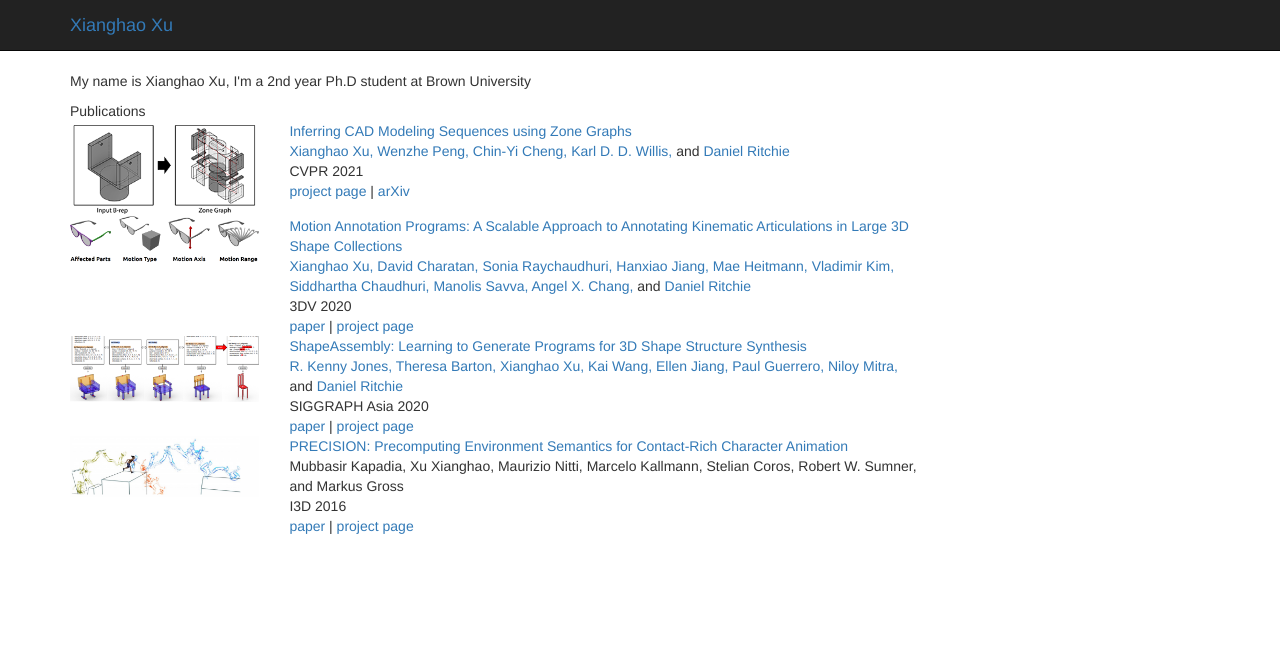
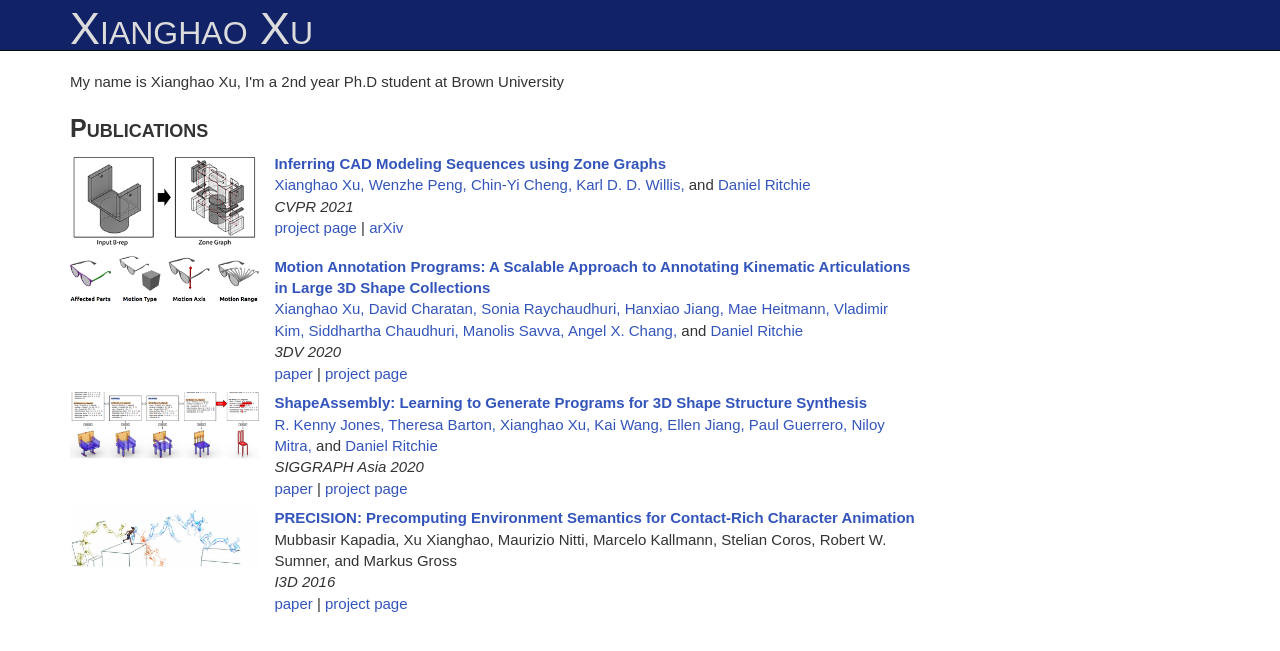
Before and after one commit to xxh43/xxh43.github.io, a Jekyll site: the page built from index.html, in a window 1280 px wide. Shown: the top 651 px of the page. Built offline with Jekyll 4.4.1, drawn with Linux system fonts in a browser that asks for light colours.

Commit message:
Update head.html

```diff
--- a/_includes/head.html
+++ b/_includes/head.html
@@ -9,4 +9,6 @@
 	<!-- Bootstrap -->
 	<link href="/css/main.css" rel="stylesheet">
 
+	<link href="/css/style.css" rel="stylesheet">
+
 </head>
```
